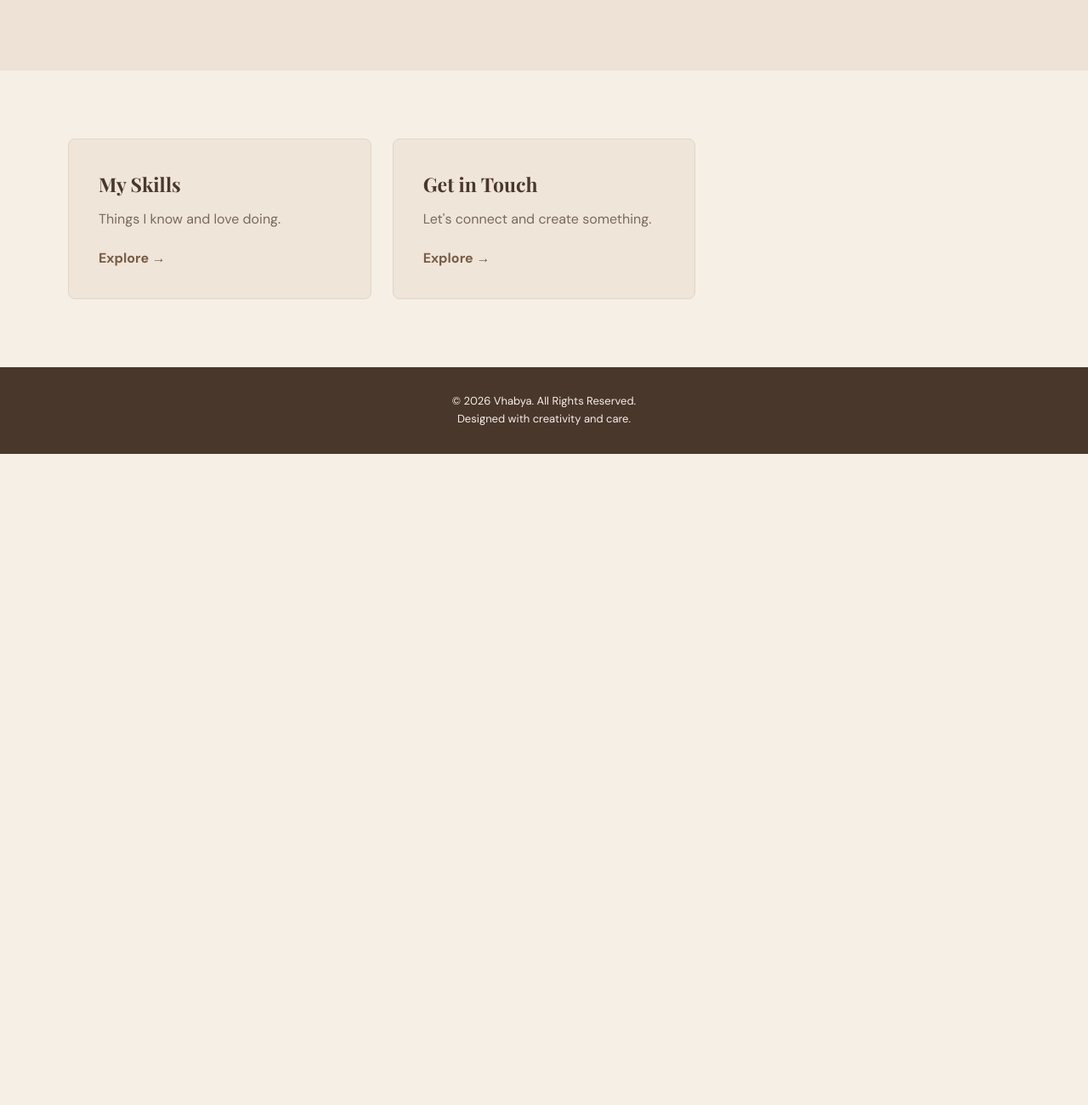
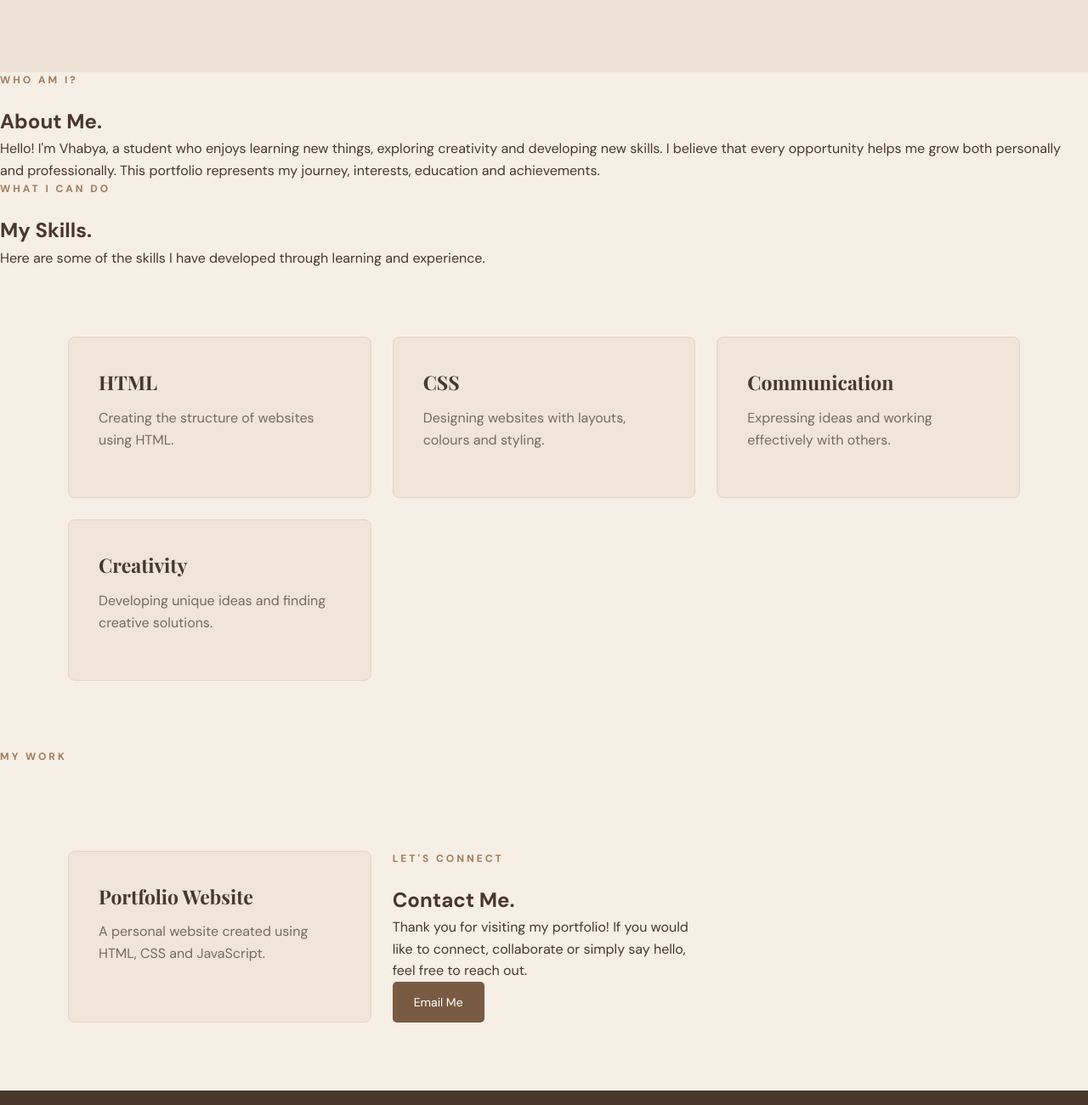
Before and after one commit to vhabyapokharel-design/Vhabya, a plain HTML site: page index.html in a window 1280 px wide. Shown: the part 1000-2300 px from the top of the page at 85% size. Before the commit the page ends 1534 px from the top, so only its background shows below. Drawn offline with nearby package versions, Linux system fonts and the light colour scheme.

Commit message:
Update index.html

```diff
--- a/index.html
+++ b/index.html
@@ -10,24 +10,27 @@
 
     <title>My Portfolio | Home</title>
 
-
+    <!-- Connect CSS -->
     <link rel="stylesheet" href="style.css">
 
-
+    <!-- Google Fonts -->
     <link rel="preconnect" href="https://fonts.googleapis.com">
     <link rel="preconnect" href="https://fonts.gstatic.com" crossorigin>
 
     <link href="https://fonts.googleapis.com/css2?family=DM+Sans:wght@400;500;600;700&family=Playfair+Display:wght@500;600;700&display=swap"
           rel="stylesheet">
+
 </head>
 
 <body>
 
+    <!-- NAVIGATION BAR -->
 
     <header>
+
         <nav class="navbar">
 
-            <a href="index.html" class="logo">
+            <a href="#home" class="logo">
                 MY PORTFOLIO.
             </a>
 
@@ -39,19 +42,30 @@
             </button>
 
             <ul class="nav-links" id="nav-links">
-                <li><a href="index.html" class="active">Home</a></li>
-                <li><a href="about.html">About</a></li>
-                <li><a href="skills.html">Skills</a></li>
-                <li><a href="projects.html">Projects</a></li>
-                <li><a href="contact.html">Contact</a></li>
+
+                <li><a href="#home" class="active">Home</a></li>
+
+                <li><a href="#about">About</a></li>
+
+                <li><a href="#skills">Skills</a></li>
+
+                <li><a href="#projects">Projects</a></li>
+
+                <li><a href="#contact">Contact</a></li>
+
             </ul>
 
         </nav>
+
     </header>
 
 
+    <!-- MAIN CONTENT -->
 
     <main>
+
+
+        <!-- HOME SECTION -->
 
         <section class="hero" id="home">
 
@@ -62,38 +76,44 @@
                 </p>
 
                 <h1>
-                    Hello, I'm <span>Vhabya</span>
+                    Hello, I'm <span>Your Name.</span>
                 </h1>
 
                 <h2>
-                    Student. Nice. Hardworking.
+                    Student. Creator. Dreamer.
                 </h2>
 
                 <p class="description">
-                    I'm a passionate student who loves doing things I want to. I love to go out with my friends and families. I also enjoy eating and drinking different types of food.
+                    I'm a passionate student who loves learning,
+                    exploring new ideas and creating meaningful things.
+                    Welcome to my little corner of the internet!
                 </p>
 
                 <div class="hero-buttons">
 
-                    <a href="about.html" class="btn primary-btn">
+                    <a href="#about" class="btn primary-btn">
                         Discover More
                     </a>
 
+                    <a href="#projects" class="btn secondary-btn">
+                        View My Work
+                    </a>
 
                 </div>
 
             </div>
 
-
-
-
         </section>
 
 
 
+        <!-- WELCOME SECTION -->
+
         <section class="welcome">
 
-            <p class="section-label">GET TO KNOW ME</p>
+            <p class="section-label">
+                GET TO KNOW ME
+            </p>
 
             <h2>
                 A little about <span>my journey.</span>
@@ -105,7 +125,7 @@
                 collection of my interests, skills and projects.
             </p>
 
-            <a href="about.html" class="text-link">
+            <a href="#about" class="text-link">
                 Read My Story →
             </a>
 
@@ -113,39 +133,188 @@
 
 
 
-        <section class="quick-links">
+        <!-- ABOUT SECTION -->
 
-            <a href="skills.html" class="quick-card">
-                <h3>My Skills</h3>
-                <p>Things I know and love doing.</p>
-                <span>Explore →</span>
-            </a>
+        <section class="content-section" id="about">
+
+            <p class="section-label">
+                WHO AM I?
+            </p>
+
+            <h2>
+                About <span>Me.</span>
+            </h2>
+
+            <p>
+                Hello! I'm Vhabya, a student who enjoys
+                learning new things, exploring creativity
+                and developing new skills.
+
+                I believe that every opportunity helps me
+                grow both personally and professionally.
+
+                This portfolio represents my journey,
+                interests, education and achievements.
+            </p>
+
+        </section>
 
 
 
-            <a href="contact.html" class="quick-card">
-                <h3>Get in Touch</h3>
-                <p>Let's connect and create something.</p>
-                <span>Explore →</span>
+        <!-- SKILLS SECTION -->
+
+        <section class="content-section alternate" id="skills">
+
+            <p class="section-label">
+                WHAT I CAN DO
+            </p>
+
+            <h2>
+                My <span>Skills.</span>
+            </h2>
+
+            <p class="section-description">
+                Here are some of the skills I have developed
+                through learning and experience.
+            </p>
+
+            <div class="quick-links">
+
+                <div class="quick-card">
+
+                    <h3>HTML</h3>
+
+                    <p>
+                        Creating the structure of websites
+                        using HTML.
+                    </p>
+
+                </div>
+
+
+                <div class="quick-card">
+
+                    <h3>CSS</h3>
+
+                    <p>
+                        Designing websites with layouts,
+                        colours and styling.
+                    </p>
+
+                </div>
+
+
+                <div class="quick-card">
+
+                    <h3>Communication</h3>
+
+                    <p>
+                        Expressing ideas and working
+                        effectively with others.
+                    </p>
+
+                </div>
+
+
+                <div class="quick-card">
+
+                    <h3>Creativity</h3>
+
+                    <p>
+                        Developing unique ideas and
+                        finding creative solutions.
+                    </p>
+
+                </div>
+
+            </div>
+
+        </section>
+
+
+
+        <!-- PROJECTS SECTION -->
+
+        <section class="content-section" id="projects">
+
+            <p class="section-label">
+                MY WORK
+            </p>
+
+
+            </p>
+
+            <div class="quick-links">
+
+                <div class="quick-card">
+
+                    <h3>Portfolio Website</h3>
+
+                    <p>
+                        A personal website created using
+                        HTML, CSS and JavaScript.
+                    </p>
+
+                </div>
+
+
+
+
+
+
+
+        <!-- CONTACT SECTION -->
+
+        <section class="content-section alternate" id="contact">
+
+            <p class="section-label">
+                LET'S CONNECT
+            </p>
+
+            <h2>
+                Contact <span>Me.</span>
+            </h2>
+
+            <p>
+                Thank you for visiting my portfolio!
+
+                If you would like to connect, collaborate
+                or simply say hello, feel free to reach out.
+            </p>
+
+            <a href="mailto:vhabya.pokharel@kavyaschool.edu.np"
+               class="btn primary-btn contact-btn">
+                Email Me
             </a>
 
         </section>
+
 
     </main>
 
 
 
+    <!-- FOOTER -->
+
     <footer>
 
-        <p>© 2026 Vhabya. All Rights Reserved.</p>
+        <p>
+            © 2026 Vhabya. All Rights Reserved.
+        </p>
 
-        <p>Designed with creativity and care.</p>
+        <p>
+            Designed with creativity and care.
+        </p>
 
     </footer>
 
 
 
+    <!-- CONNECT JAVASCRIPT -->
+
     <script src="script.js"></script>
 
+
 </body>
+
 </html>
```
